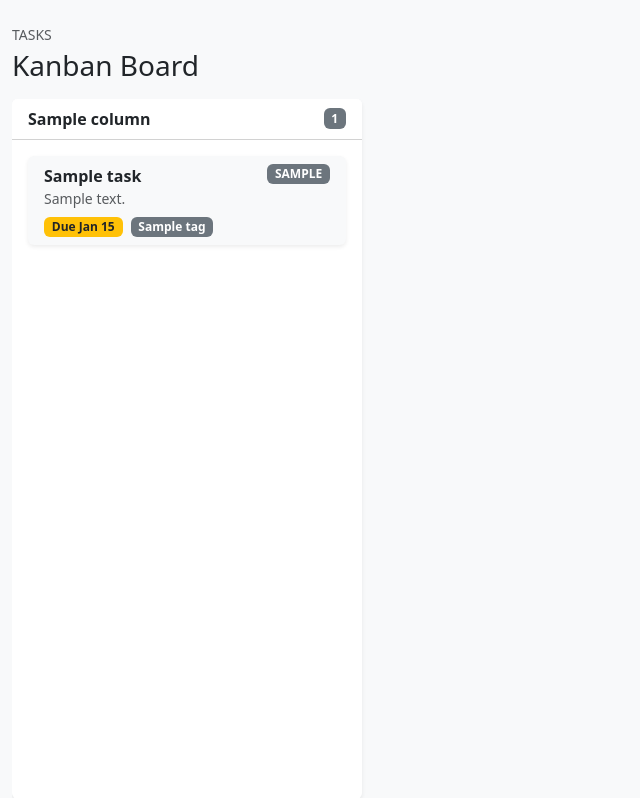
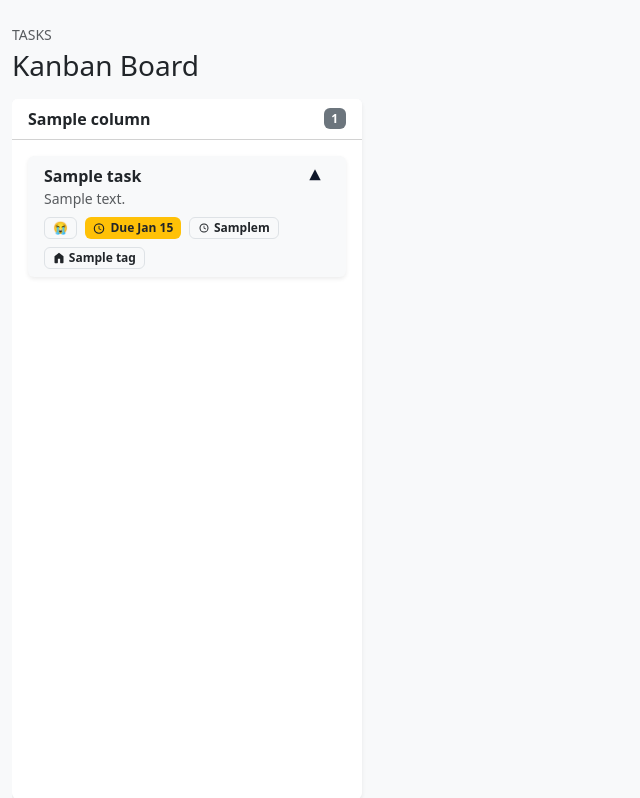
Before and after one commit to Apexal/vita, a Django app: template tasks/templates/tasks/board.html in a window 1280 px wide. Shown: the part 56-854 px from the top of the page, without its empty margins (0-640 px from the left). Run offline with Django 5.2, Linux system fonts and the light colour scheme; the template is opened without the code that fills it: most values are stand-ins (such as "Sample title", 1, 10 or a date in 2020); some libraries are stand-ins or nearby versions.

Commit message:
feat: Card icons

```diff
--- a/tasks/templates/tasks/board.html
+++ b/tasks/templates/tasks/board.html
@@ -184,5 +184,30 @@
     }
   }
 
+  .priority-chip {
+    color: #0f172a;
+    font-weight: 600;
+  }
+  .priority-icon path,
+  .priority-icon rect,
+  .priority-icon circle {
+    fill: currentColor;
+  }
+  .priority-1 {
+    background: #e9ecef;
+    color: #495057;
+  }
+  .priority-2 {
+    background: #e7f1ff;
+    color: #0d6efd;
+  }
+  .priority-3 {
+    background: #fff3cd;
+    color: #d48806;
+  }
+  .priority-4 {
+    background: #fdecea;
+    color: #c92a2a;
+  }
 </style>
 {% endblock %}
--- a/tasks/templates/tasks/partials/board.html
+++ b/tasks/templates/tasks/partials/board.html
@@ -36,14 +36,59 @@
                       <div class="text-muted small">{{ task.description|truncatechars:100 }}</div>
                     {% endif %}
                   </div>
-                  <span class="badge bg-secondary text-uppercase small">{{ task.get_priority_display }}</span>
+                  <span class="priority-chip priority-{{ task.priority }} d-inline-flex align-items-center gap-1 px-2 py-1 rounded-pill small" title="Priority: {{ task.get_priority_display }}">
+                    <svg class="priority-icon" width="14" height="14" viewBox="0 0 16 16" aria-hidden="true" focusable="false">
+                      {% if task.priority == 1 %}
+                        <circle cx="8" cy="8" r="2"></circle>
+                      {% elif task.priority == 2 %}
+                        <circle cx="5" cy="8" r="2"></circle>
+                        <circle cx="11" cy="8" r="2"></circle>
+                      {% elif task.priority == 3 %}
+                        <circle cx="5" cy="11" r="2"></circle>
+                        <circle cx="8" cy="5" r="2"></circle>
+                        <circle cx="11" cy="11" r="2"></circle>
+                      {% else %}
+                        <path d="M8 1.5 1.5 14h13L8 1.5Z"></path>
+                        <rect x="7.25" y="6.5" width="1.5" height="3.5" rx="0.75"></rect>
+                        <circle cx="8" cy="11.5" r="0.8"></circle>
+                      {% endif %}
+                    </svg>
+                  </span>
                 </div>
                 <div class="d-flex flex-wrap align-items-center gap-2 mt-2">
+                  <span class="badge bg-light text-dark border d-inline-flex align-items-center gap-1">
+                    {% if task.energy == "LOW" %}
+                      <span title="Low energy" aria-hidden="true">🙂</span>
+                    {% elif task.energy == "MEDIUM" %}
+                      <span title="Medium energy" aria-hidden="true">😐</span>
+                    {% else %}
+                      <span title="High energy" aria-hidden="true">😭</span>
+                    {% endif %}
+                  </span>
                   {% if task.due_at %}
-                    <span class="badge bg-warning text-dark">Due {{ task.due_at|date:"M j" }}</span>
+                    <span class="badge bg-warning text-dark d-inline-flex align-items-center gap-1">
+                      <svg width="14" height="14" viewBox="0 0 24 24" aria-hidden="true" focusable="false">
+                        <path d="M12 6a7 7 0 1 1-7 7 7 7 0 0 1 7-7m0-2a9 9 0 1 0 9 9 9 9 0 0 0-9-9Zm.75 4.5h-1.5v5l4.25 2.55.75-1.23-3.5-2.07Z" fill="currentColor"/>
+                      </svg>
+                      Due {{ task.due_at|date:"M j" }}
+                    </span>
+                  {% endif %}
+                  {% if task.estimate_minutes %}
+                    <span class="badge bg-light text-dark border d-inline-flex align-items-center gap-1">
+                      <svg width="12" height="12" viewBox="0 0 24 24" aria-hidden="true" focusable="false">
+                        <path d="M12 3a9 9 0 1 0 9 9 9 9 0 0 0-9-9Zm0 2a7 7 0 1 1-7 7 7 7 0 0 1 7-7Z" fill="currentColor"/>
+                        <path d="M12.75 7.5h-1.5v5l4 2.4.75-1.22-3.25-1.96Z" fill="currentColor"/>
+                      </svg>
+                      {{ task.estimate_minutes }}m
+                    </span>
                   {% endif %}
                   {% for tag in task.tags.all %}
-                    <span class="badge bg-secondary">{{ tag.name }}</span>
+                    <span class="badge bg-light text-dark border d-inline-flex align-items-center gap-1">
+                      <svg width="12" height="12" viewBox="0 0 16 16" aria-hidden="true" focusable="false">
+                        <path d="M2 5.5 8 1l6 4.5V14a1 1 0 0 1-1 1h-2.5a1 1 0 0 1-1-1V9H6.5v5a1 1 0 0 1-1 1H3a1 1 0 0 1-1-1Z" fill="currentColor"/>
+                      </svg>
+                      {{ tag.name }}
+                    </span>
                   {% endfor %}
                 </div>
                 <a
```
